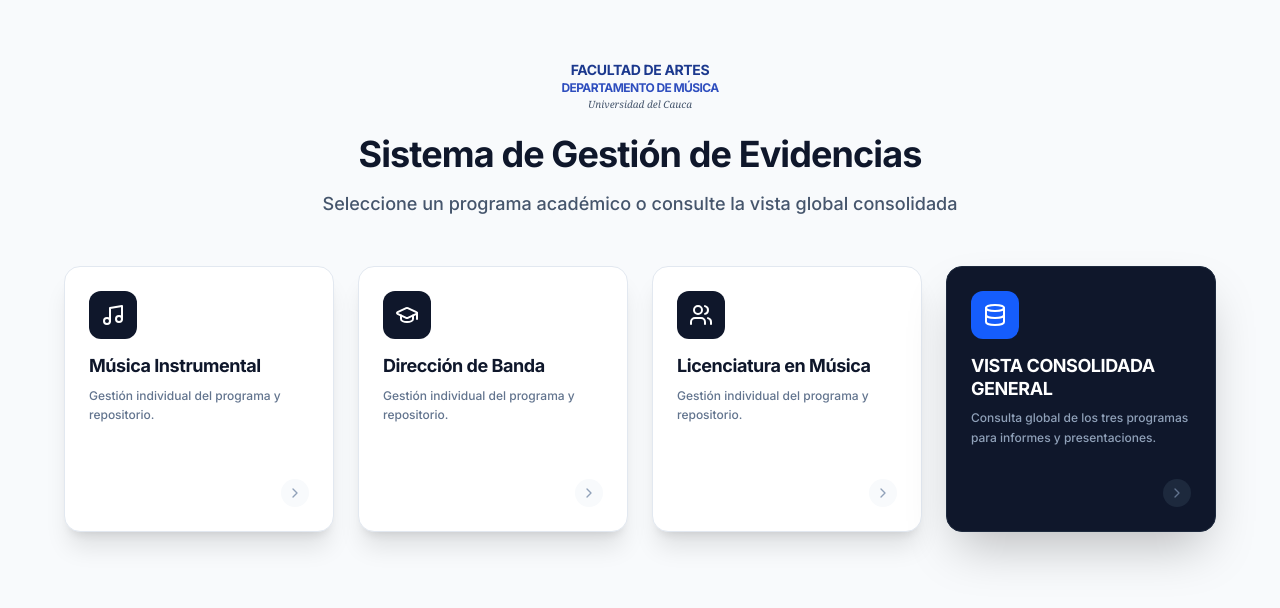
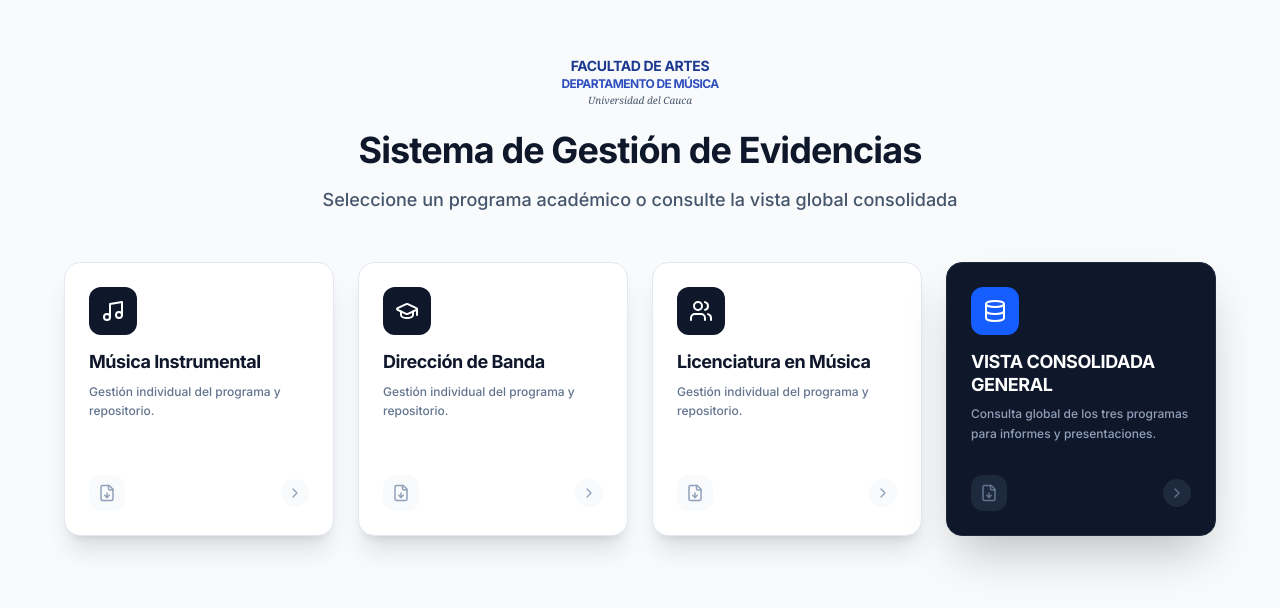
Before and after one commit to luislopezdiaz571-max/Acreditacion, a React (Vite) app: page / in a window 1280 px wide. Shown: the part 104-712 px from the top of the page. Built offline with nearby package versions, Linux system fonts and the light colour scheme; no server answers; the database is empty.

Commit message:
Actualizar cambios

```diff
--- a/package.json
+++ b/package.json
@@ -29,7 +29,8 @@
     "react-dropzone": "^15.0.0",
     "recharts": "^3.8.1",
     "tailwind-merge": "^3.5.0",
-    "vite": "^6.2.0"
+    "vite": "^6.2.0",
+    "xlsx": "^0.18.5"
   },
   "devDependencies": {
     "@types/express": "^4.17.21",
--- a/src/App.tsx
+++ b/src/App.tsx
@@ -9,9 +9,10 @@ import { cn } from './utils';
 import { db, handleFirestoreError } from './lib/firebase';
 import { collection, onSnapshot, query, setDoc, doc, deleteDoc, orderBy } from 'firebase/firestore';
 import {
-  Plus, LayoutDashboard, Database, Table, Menu, Search, Loader2, Music, GraduationCap, Users, History, Filter, ChevronRight, Home, CalendarDays, AlertCircle, X
+  Plus, LayoutDashboard, Database, Table, Menu, Search, Loader2, Music, GraduationCap, Users, History, Filter, ChevronRight, Home, CalendarDays, AlertCircle, X, FileDown
 } from 'lucide-react';
 import { PROGRAMS } from './constants';
+import { exportToExcel } from './lib/excelExport';
 
 import Logo from './components/Logo';
 import YearSelectorComponent from './components/YearSelector';
@@ -57,6 +58,7 @@ function MainApp() {
         const status = (['Completo', 'Parcial', 'Pendiente'].includes(data.status) ? data.status : 'Pendiente') as EvidenceStatus;
         const supportLink = data.supportLink ? String(data.supportLink).trim() : '';
         const date = data.date ? String(data.date).trim() : '';
+        const source = data.source ? String(data.source).trim() : '';
 
         // Clasificaciones: Mapeo seguro
         let classifications: EvidenceClassification[] = [];
@@ -102,6 +104,7 @@ function MainApp() {
           years: yearsField,
           programs,
           tags,
+          source,
           createdAt
         } as Evidence;
       });
@@ -207,7 +210,18 @@ function MainApp() {
                   <h3 className="text-lg font-bold text-slate-900 tracking-tight group-hover:text-blue-700 transition-colors leading-tight">{prog.name}</h3>
                   <p className="text-slate-500 text-xs mt-2 font-medium leading-relaxed">Gestión individual del programa y repositorio.</p>
                 </div>
-                <div className="mt-auto w-full flex justify-end pt-4">
+                <div className="mt-auto w-full flex items-center justify-between pt-4">
+                  <button
+                    onClick={(e) => {
+                      e.stopPropagation();
+                      const programEvidences = evidences.filter(ev => ev.programs.includes(prog.id));
+                      exportToExcel(programEvidences, `Consolidado - ${prog.name}`);
+                    }}
+                    className="p-2 bg-slate-50 rounded-xl text-slate-400 hover:text-blue-600 hover:bg-blue-50 transition-all border border-transparent hover:border-blue-100"
+                    title="Exportar este programa a Excel"
+                  >
+                    <FileDown size={18} />
+                  </button>
                   <span className="p-1.5 bg-slate-50 rounded-full text-slate-400 group-hover:text-blue-600 group-hover:bg-blue-50 transition-all">
                     <ChevronRight size={16} />
                   </span>
@@ -227,7 +241,17 @@ function MainApp() {
                 <h3 className="text-lg font-bold text-white tracking-tight group-hover:text-blue-400 transition-colors leading-tight uppercase">Vista Consolidada General</h3>
                 <p className="text-slate-400 text-xs mt-2 font-medium leading-relaxed">Consulta global de los tres programas para informes y presentaciones.</p>
               </div>
-              <div className="mt-auto w-full flex justify-end pt-4">
+              <div className="mt-auto w-full flex items-center justify-between pt-4">
+                <button
+                  onClick={(e) => {
+                    e.stopPropagation();
+                    exportToExcel(evidences, 'Consolidado General - Completo');
+                  }}
+                  className="p-2 bg-slate-800 rounded-xl text-slate-500 hover:text-white hover:bg-blue-600 transition-all border border-transparent hover:border-blue-400/30"
+                  title="Exportar todo a Excel"
+                >
+                  <FileDown size={18} />
+                </button>
                 <span className="p-1.5 bg-slate-800 rounded-full text-slate-500 group-hover:text-white group-hover:bg-slate-700 transition-all">
                   <ChevronRight size={16} />
                 </span>
@@ -295,6 +319,19 @@ function MainApp() {
             )}
           </div>
 
+          <div className="flex items-center gap-4">
+            <button
+              onClick={() => {
+                // El usuario solicita que el reporte consolidado contenga todas las evidencias
+                // pero respetando la integridad de los datos. Pasamos el set completo.
+                exportToExcel(evidences, 'Consolidado General - Gestión de Evidencias');
+              }}
+              className="flex items-center gap-2 px-4 py-2 bg-slate-900 text-white text-[10px] font-black uppercase tracking-widest rounded-xl hover:bg-blue-600 transition-all shadow-lg active:scale-95"
+              title="Descargar Reporte Completo (Multiprograma)"
+            >
+              <FileDown size={16} />
+              <span className="hidden sm:inline">Reporte Consolidado</span>
+            </button>
             <div className="text-right">
                <p className="text-[10px] font-black text-slate-400 uppercase tracking-widest leading-none mb-1">
                  {selectedProgram === 'consolidated' ? 'Vista Activa' : 'Programa seleccionado'}
@@ -302,6 +339,7 @@ function MainApp() {
                <p className="text-base font-black text-slate-900 leading-tight">
                  {selectedProgram === 'consolidated' ? 'Consolidado General' : selectedProgram}
                </p>
+            </div>
           </div>
         </header>
 
--- a/src/components/EvidenceForm.tsx
+++ b/src/components/EvidenceForm.tsx
@@ -184,6 +184,7 @@ export default function EvidenceForm({ onSave, onCancel, initialData, currentPro
       programs: Array.from(new Set(formData.programs || [])),
       classifications: classifications.length > 0 ? classifications : [{ factorId: 1, characteristicId: 'C1' }],
       tags: autoTags,
+      source: (formData.source || '').trim(),
       createdAt: initialData?.createdAt || new Date().toISOString(),
     };
 
@@ -354,6 +355,17 @@ export default function EvidenceForm({ onSave, onCancel, initialData, currentPro
                 <option value="Completo">Completo</option>
               </select>
             </div>
+
+            <div className="space-y-1">
+              <label className="text-[10px] font-bold text-slate-500 uppercase tracking-widest">Fuente / Origen (Ej: Carpeta 2024)</label>
+              <input
+                type="text"
+                value={formData.source}
+                onChange={e => setFormData({...formData, source: e.target.value})}
+                className="w-full px-4 py-3 bg-slate-50 border border-slate-200 rounded-xl focus:ring-2 focus:ring-blue-500 outline-none text-sm font-bold"
+                placeholder="Ruta o folder de origen..."
+              />
+            </div>
           </div>
 
           {/* Clasificaciones Múltiples */}
--- /dev/null
+++ b/src/lib/excelExport.ts
@@ -0,0 +1,103 @@
+
+import * as XLSX from 'xlsx';
+import { Evidence, EvidenceClassification } from '../types';
+import { FACTORS, CHARACTERISTICS, PROGRAMS } from '../constants';
+
+/**
+ * Formats a single evidence object for Excel row representation.
+ */
+function formatEvidenceRow(e: Evidence) {
+  // Format factors and characteristics
+  const factorNames = e.classifications.map(c => {
+    const factor = FACTORS.find(f => f.id === c.factorId);
+    return factor ? `Factor ${factor.id}: ${factor.name}` : `Factor ${c.factorId}`;
+  }).join('; ');
+
+  const characteristicNames = e.classifications.map(c => {
+    const char = CHARACTERISTICS.find(char => char.id === c.characteristicId);
+    return char ? `${char.id}: ${char.name}` : c.characteristicId;
+  }).join('; ');
+
+  // Detail format for classifications (Factor + Characteristic pairs)
+  const classificationsDetail = e.classifications.map(c => {
+    const factor = FACTORS.find(f => f.id === c.factorId);
+    const char = CHARACTERISTICS.find(char => char.id === c.characteristicId);
+    const factorStr = factor ? `F${factor.id}` : `F${c.factorId}`;
+    const charStr = char ? char.id : c.characteristicId;
+    return `[${factorStr} - ${charStr}]`;
+  }).join(', ');
+
+  return {
+    'Programas': e.programs.join(', '),
+    'Título / Nombre': e.name,
+    'Años': e.years.join(', '),
+    'Fecha': e.date || 'N/A',
+    'Factores': factorNames,
+    'Características': characteristicNames,
+    'Clasificaciones (F-C)': classificationsDetail,
+    'Descripción': e.description,
+    'Tipo': e.type,
+    'Link de Soporte': e.supportLink || 'N/A',
+    'Estado': e.status,
+    'Fuente': e.source || 'N/A',
+    'Observaciones': e.observations,
+    'Etiquetas': e.tags.join(', '),
+    'Fecha de Registro': new Date(e.createdAt).toLocaleString(),
+  };
+}
+
+/**
+ * Sets standard column widths for worksheets.
+ */
+function setWorksheetColWidths(ws: XLSX.WorkSheet) {
+  const colWidths = [
+    { wch: 25 }, // Programas
+    { wch: 40 }, // Título
+    { wch: 15 }, // Años
+    { wch: 12 }, // Fecha
+    { wch: 50 }, // Factores
+    { wch: 50 }, // Características
+    { wch: 30 }, // Clasificaciones
+    { wch: 50 }, // Descripción
+    { wch: 20 }, // Tipo
+    { wch: 40 }, // Link
+    { wch: 15 }, // Estado
+    { wch: 20 }, // Fuente
+    { wch: 40 }, // Observaciones
+    { wch: 30 }, // Etiquetas
+    { wch: 20 }, // Fecha Registro
+  ];
+  ws['!cols'] = colWidths;
+}
+
+/**
+ * Exports evidence data to an Excel file with multiple sheets.
+ * Includes one sheet per program and one consolidated sheet.
+ * @param evidences Array of all evidence objects to export.
+ * @param filename Name of the file to be downloaded.
+ */
+export function exportToExcel(evidences: Evidence[], filename: string) {
+  const wb = XLSX.utils.book_new();
+
+  // 1. Create Sheets for each Program
+  PROGRAMS.forEach(prog => {
+    const programEvidences = evidences.filter(e => e.programs.includes(prog.id));
+    if (programEvidences.length > 0) {
+      const data = programEvidences.map(formatEvidenceRow);
+      const ws = XLSX.utils.json_to_sheet(data);
+      setWorksheetColWidths(ws);
+      // Sheet names must be <= 31 chars
+      const sheetName = prog.name.length > 31 ? prog.name.substring(0, 31) : prog.name;
+      XLSX.utils.book_append_sheet(wb, ws, sheetName);
+    }
+  });
+
+  // 2. Create Consolidated Sheet (all evidences)
+  const consolidatedData = evidences.map(formatEvidenceRow);
+  const consolidatedWs = XLSX.utils.json_to_sheet(consolidatedData);
+  setWorksheetColWidths(consolidatedWs);
+  XLSX.utils.book_append_sheet(wb, consolidatedWs, 'Consolidado General');
+
+  // Generate file and trigger download
+  XLSX.writeFile(wb, `${filename}.xlsx`);
+}
```
Also changed, not shown: 1 other file (tests, documents, lock files or other folders). Lines whose indentation alone changed are shown as unchanged.
